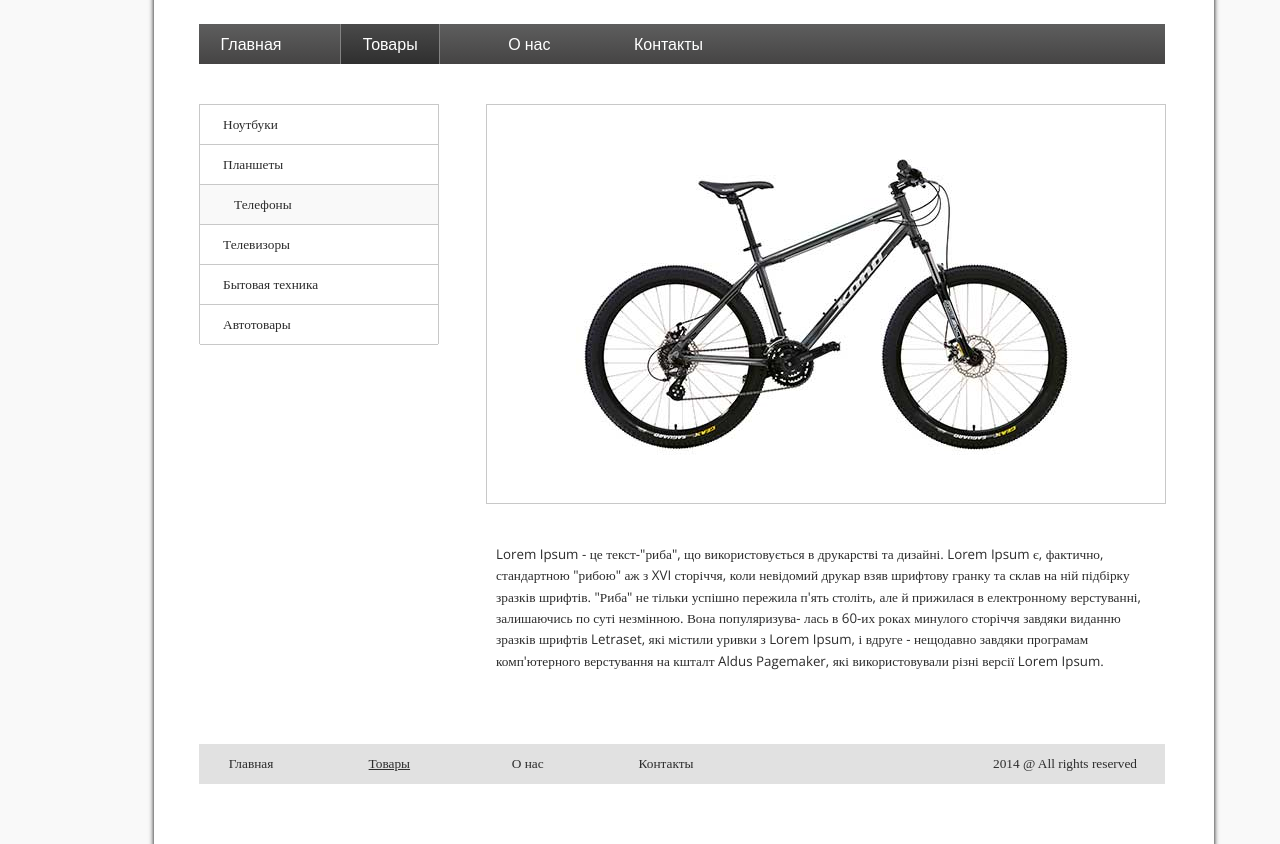
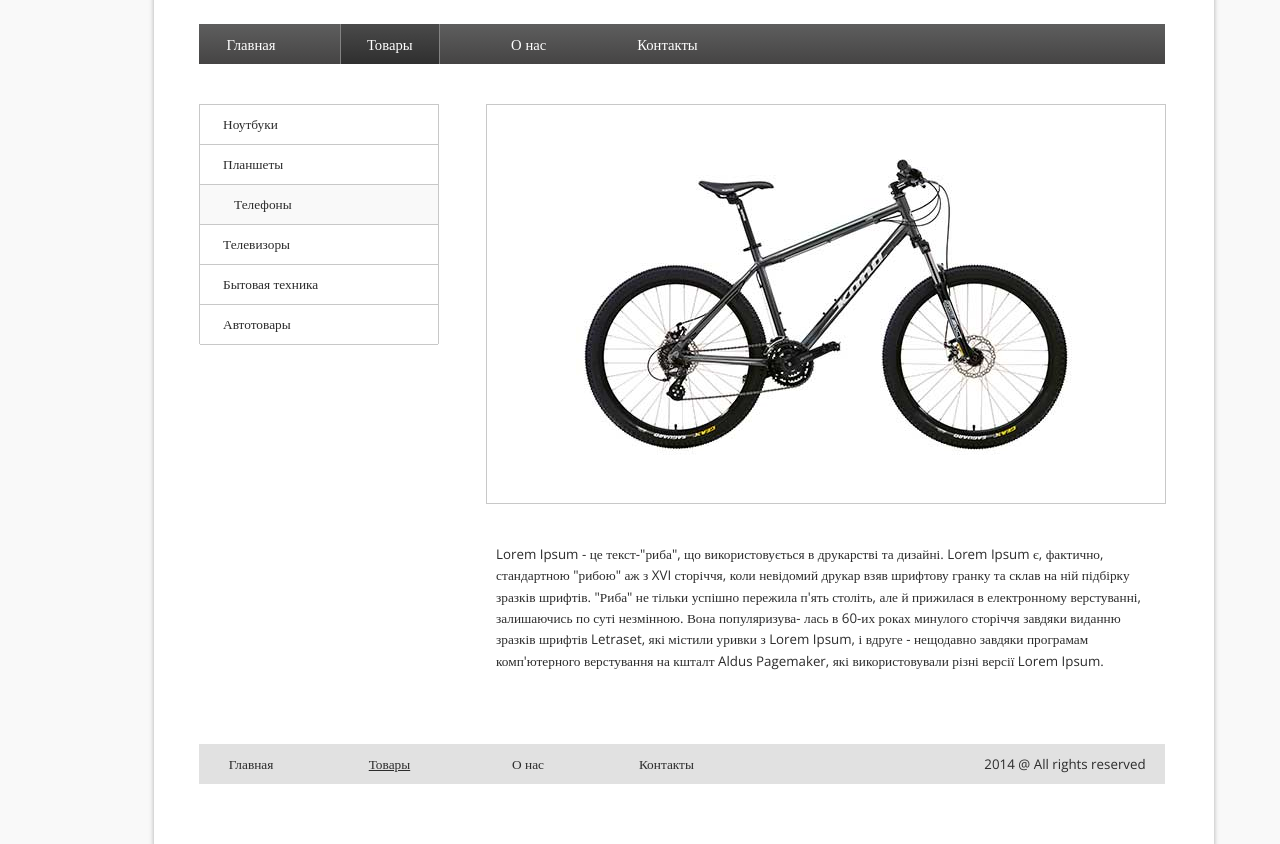
Before and after one commit to VladislavKolyakin/VladislavKolyakin.github.io, a plain HTML site: page DZTeh3/index.html in a window 1280 px wide. Shown: the part 106-950 px from the top of the page. Drawn offline with nearby package versions, Linux system fonts and the light colour scheme.

Commit message:
исправлены шрифты

```diff
--- a/DZTeh3/css/style.css
+++ b/DZTeh3/css/style.css
@@ -16,9 +16,8 @@ body {
     padding-right: 48px;
     padding-left: 45px;
     background-color: #ffffff;
-    box-shadow: 0px 5px 5px;
-    font-family: 'Open Sans', sans-serif;
-}
+    box-shadow:  0 5px 5px rgba(0, 0, 0, 0.3);
+    }
 /* меню одинаковое для heder и footer */
 .menu {
     width: 600px;
@@ -50,7 +49,7 @@ li {
     width: 966px;
     height: 40px;
     background: linear-gradient(#5e5e5e, #454444);
-    font: 11pt;
+    font: 11pt "Open Sans";
 }
 .menu_header a {
     display: inline-block;
@@ -83,7 +82,7 @@ li {
     border-top: 1px solid #c8c8c8;
     border-right: 1px solid #c8c8c8;
     border-left: 1px solid #c8c8c8;
-    font: 10pt OpenSans;
+    font: 10pt "Open Sans";
 }
 .left_batton {
     height: 39px;
@@ -124,7 +123,7 @@ li {
 .tlorem p {
     padding-right: 25px;
     padding-left: 10px;
-    font: 10pt/16pt Open Sans;
+    font: 10pt/16pt "Open Sans";
     }
 .footer {
     position: absolute;
@@ -133,7 +132,7 @@ li {
     height: 40px;
     color: #2c2c2c;
     background: #e1e1e1;
-    font: 10pt OpenSans;
+    font: 10pt "Open Sans";
 }
 .footer a {
     display: inline-block;
```
